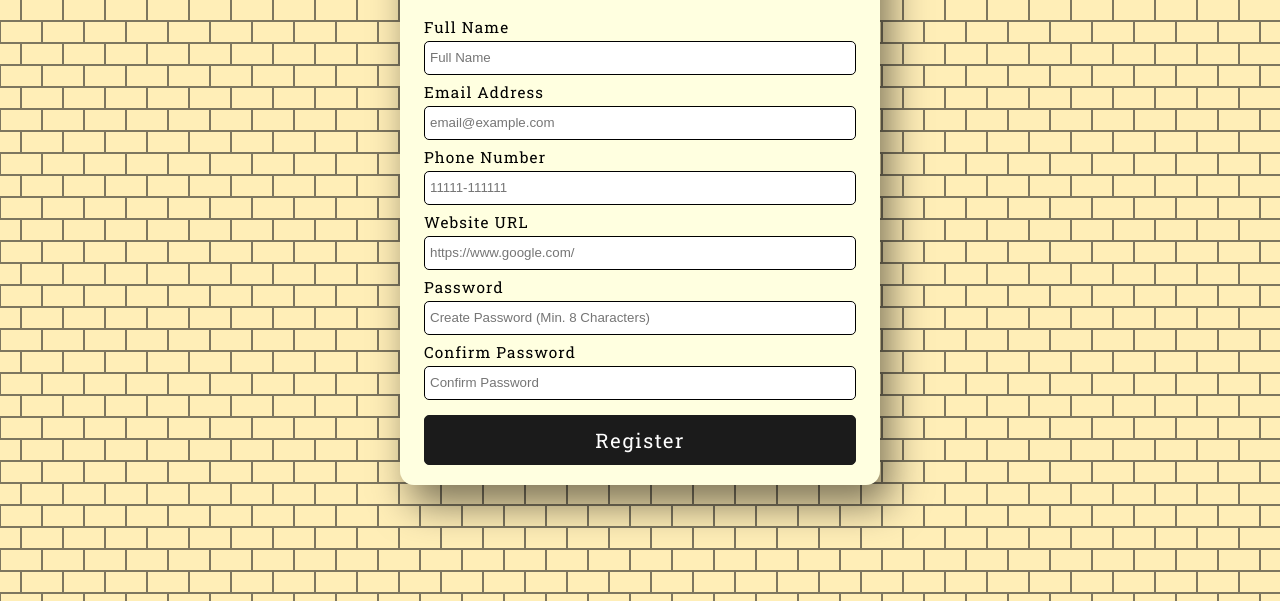
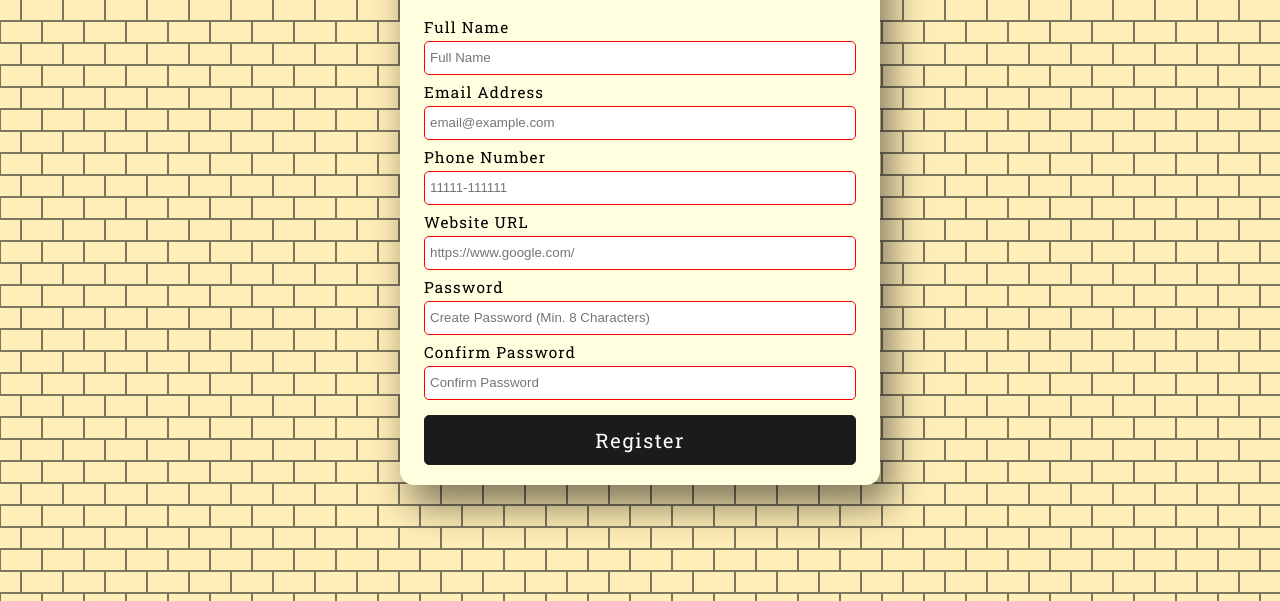
Before and after one commit to DeveloperMahmud/FormValidator, a plain HTML site: page index.html in a window 1280 px wide. Shown: the part 199-800 px from the top of the page. Drawn offline with Linux system fonts and the light colour scheme.

Commit message:
AddedNecesseryAttributesFor Form validationIn html

```diff
--- a/index.html
+++ b/index.html
@@ -14,15 +14,36 @@
         <form action="" id="form">
             <div class="form-group">
                 <label for="name">Full Name</label>
-                <input id="name" type="text" name="name" placeholder="Full Name" required>
+                <input
+                id="name"
+                type="text"
+                name="name"
+                placeholder="Full Name"
+                required
+                minlength="3"
+                maxlength="100"
+                >
             </div>
             <div class="form-group">
                 <label for="email">Email Address</label>
-                <input id="email" type="email" name="email"placeholder = "email@example.com" required>
+                <input
+                id="email"
+                type="email"
+                name="email"
+                placeholder = "email@example.com"
+                required
+                >
             </div>
             <div class="form-group">
                 <label for="phone">Phone Number</label>
-                <input id="phone" type="tel" name="phone" placeholder="11111-111111" required >
+                <input
+                id="phone"
+                type="tel"
+                name="phone"
+                placeholder="11111-111111"
+                pattern="^[0-9]{5}-[0-9]{6}$"
+                required
+                >
             </div>
             <div class="form-group">
                 <label for="website">Website URL</label>
@@ -30,7 +51,14 @@
             </div>
             <div class="form-group">
                 <label for="password1">Password</label>
-                <input id="password1" type="password" name="password" placeholder="Create Password (Min. 8 Characters)" required>
+                <input
+                id="password1"
+                type="password"
+                name="password"
+                placeholder="Create Password (Min. 8 Characters)"
+                pattern="^(?=.*[a-z])(?=.*[A-Z])(?=.*\d)(?=.*[@$!%*?&#])[A-Za-z\d@$!%*?&#]{8,}$"
+                title="Please include atleast 1 uppercase character, 1 lowercase character, 1 digit and 1 special characters"
+                required>
             </div>
             <div class="form-group">
                 <label for="password2">Confirm Password</label>
--- a/style.css
+++ b/style.css
@@ -99,3 +99,10 @@ button:focus {
   font-weight: bold;
   padding-bottom: 10px;
 }
+
+input:valid{
+  border: 1px solid green;
+}
+input:invalid{
+  border: 1px solid red;
+}
```
